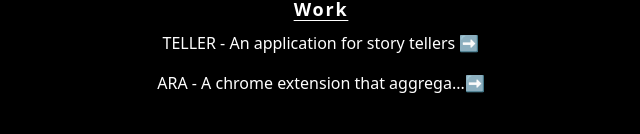
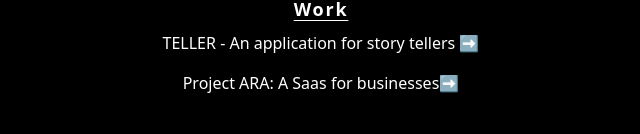
Before and after one commit to ericstlouis/Shinobi, a Next.js app: page / in a window 1280 px wide. Shown: the part 213-347 px from the top of the page, without its empty margins (319-959 px from the left). Built offline with nearby package versions, Linux system fonts and the light colour scheme.

Commit message:
updated some Html

```diff
--- a/app/page.tsx
+++ b/app/page.tsx
@@ -52,7 +52,7 @@ export default function Home() {
                <p> TELLER - An application for story tellers ➡️</p>
               </li>
               <li>
-                <p>ARA - A chrome extension that aggrega...➡️</p>
+                <p>Project ARA: A Saas for businesses➡️</p>
               </li>
             </ol>
           </div>
```
Also changed, not shown: 1 other file (tests, documents, lock files or other folders).
